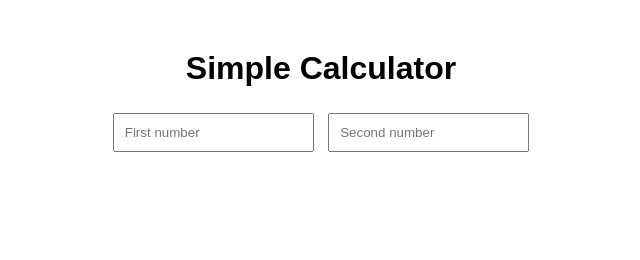
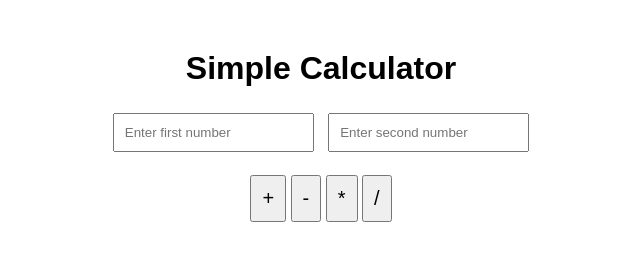
Before and after one commit to NosaliDeSilva/calculator-project, a plain HTML site: page index.html in a window 1280 px wide. Shown: the whole page, without its empty margins (319-959 px from the left). Drawn offline with Linux system fonts and the light colour scheme.

Commit message:
Update index.html

```diff
--- a/index.html
+++ b/index.html
@@ -1,20 +1,28 @@
 <!DOCTYPE html>
 <html>
-
 <head>
-<title>Calculator</title>
-<link rel="stylesheet" href="style.css">
+    <title>Calculator</title>
+    <link rel="stylesheet" href="style.css">
 </head>
-
 
 <body>
 
 <h1>Simple Calculator</h1>
 
+<input id="num1" placeholder="Enter first number">
 
-<input id="num1" placeholder="First number">
-
-<input id="num2" placeholder="Second number">
-
+<input id="num2" placeholder="Enter second number">
 
 <br><br>
+
+<button onclick="calculate('+')">+</button>
+<button onclick="calculate('-')">-</button>
+<button onclick="calculate('*')">*</button>
+<button onclick="calculate('/')">/</button>
+
+<h2 id="result"></h2>
+
+<script src="script.js"></script>
+
+</body>
+</html>
```
